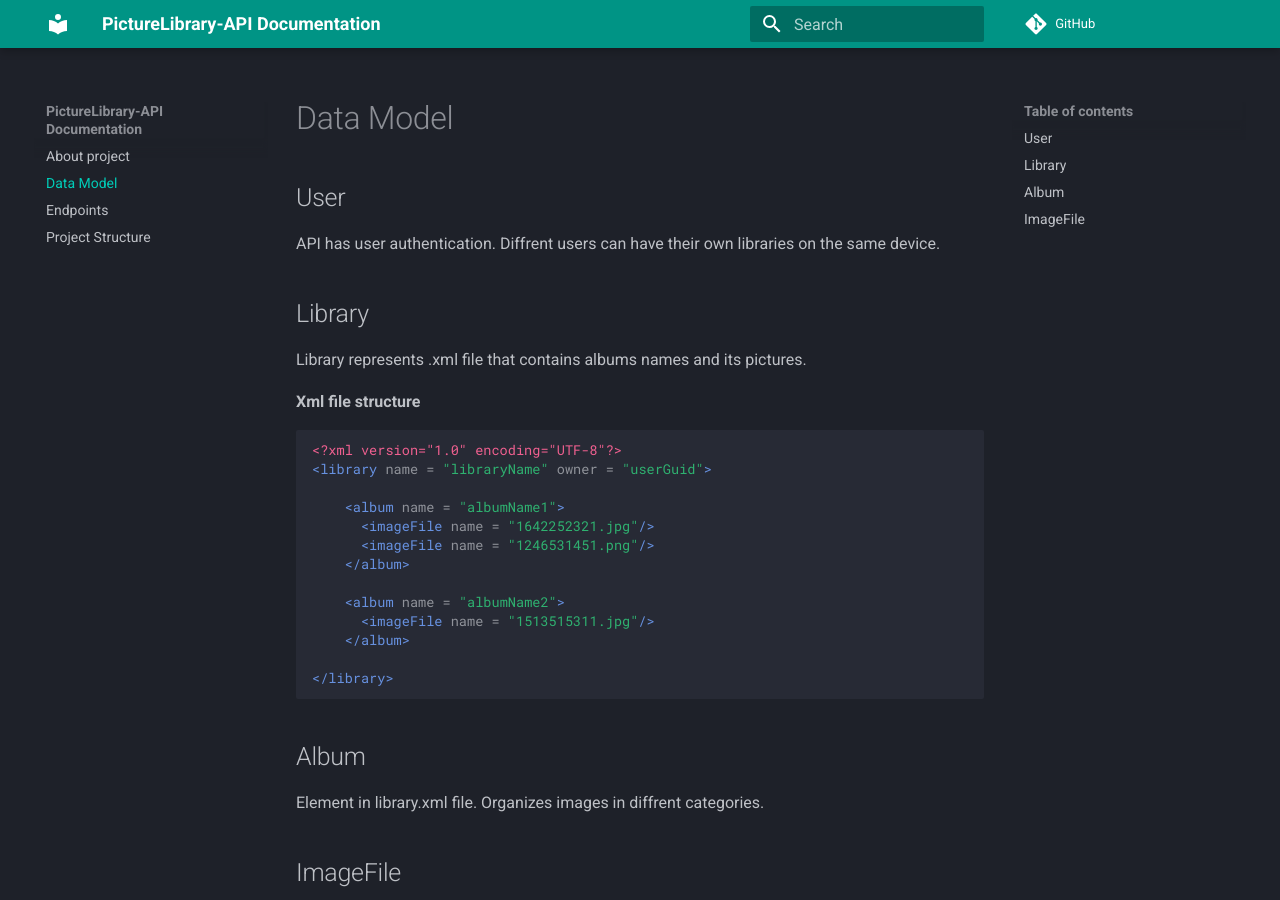
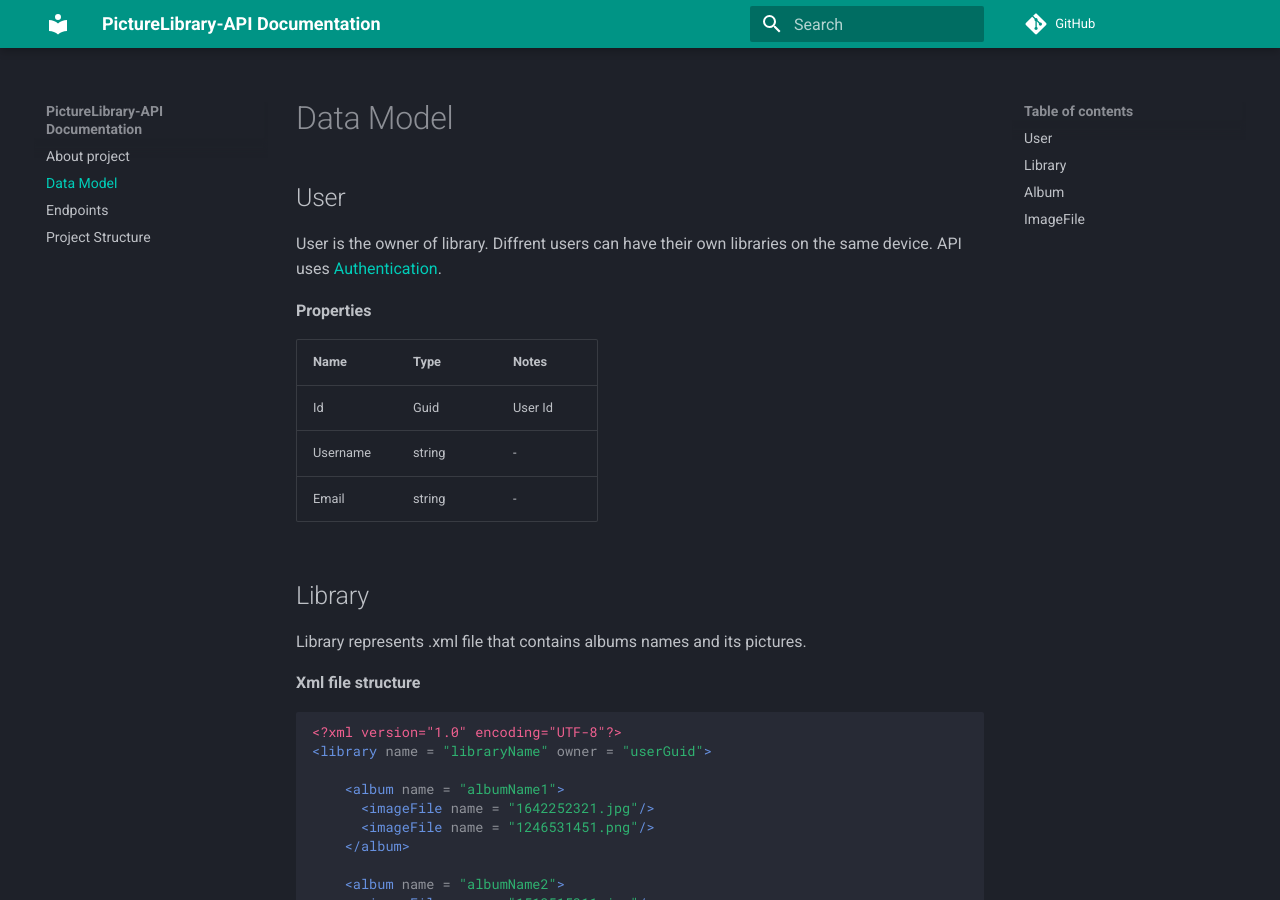
Before and after one commit to TomaszKumiega/PictureLibrary.API.Old, an MkDocs documentation site: the page built from docs/data-model.md, in a window 1280 px wide and 900 px high. Built offline with MkDocs 1.6.1 and Material for MkDocs 9.7.7, drawn with Linux system fonts in a browser that asks for light colours; comment, search, counter and statistics services are not loaded.

Commit message:
Add user properties and description

```diff
--- a/docs/data-model.md
+++ b/docs/data-model.md
@@ -2,8 +2,17 @@
 
 ## User
 
-API has user authentication.
+User is the owner of library.
 Diffrent users can have their own libraries on the same device.
+API uses [Authentication](https://tomaszkumiega.github.io/PictureLibrary-API/endpoints/#authenticate).
+
+**Properties**
+
+| Name | Type | Notes |
+|------|------|-------|
+| Id | Guid | User Id |
+| Username | string | - |
+| Email | string | - |
 
 ## Library
 
```
